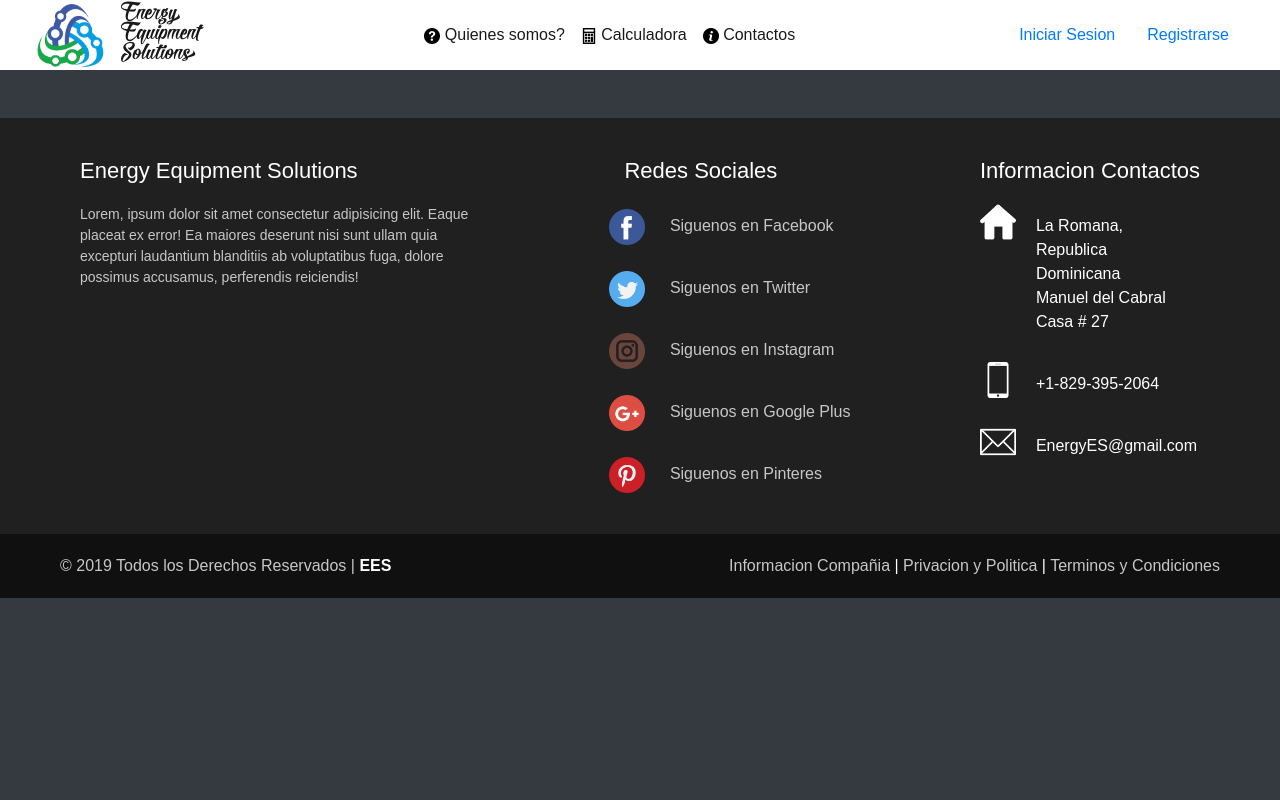
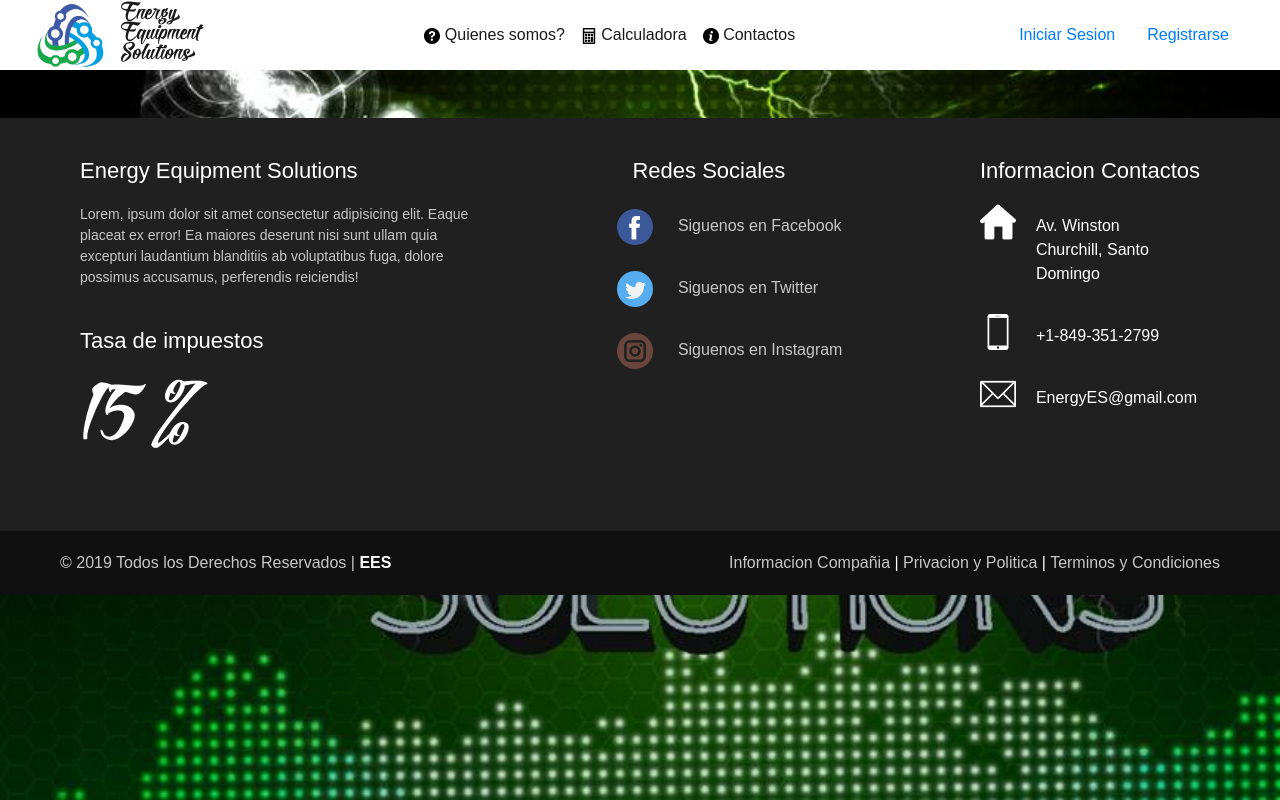
Before and after one commit to soyaaron/pagina-prestamo, a PHP site: page / in a window 1280 px wide. Run offline with PHP 8.4, Linux system fonts and the light colour scheme.

Commit message:
label, impuesto

```diff
--- a/index.php
+++ b/index.php
@@ -5,17 +5,17 @@
     <meta name="viewport" content="width=device-width, initial-scale=1.0">
     <meta http-equiv="X-UA-Compatible" content="ie=edge">
     <link rel="stylesheet" href="views/dist/css/estilos.css">
-     <link rel="stylesheet" href="views/dist/css/font.css">
+    <link rel="stylesheet" href="views/dist/css/font.css">
     <title>Energy Equipment Solutions</title>
     <link rel="stylesheet" href="https://stackpath.bootstrapcdn.com/bootstrap/4.3.1/css/bootstrap.min.css" integrity="sha384-ggOyR0iXCbMQv3Xipma34MD+dH/1fQ784/j6cY/iJTQUOhcWr7x9JvoRxT2MZw1T" crossorigin="anonymous">
 </head>
-<body class="bg-dark ">
+<body class=" " id="back">
       <nav class="navbar navbar-expand-lg navbar-light bg-white align-middl mb-0 h6" style="height: 50px; padding: 35px;">
-        <a class="navbar-brand" href="#">
+        <a class="navbar-brand" href="">
 
             <img src="views/dist/img/logo1.png" width="70px" alt="">
 
-                <a class="navbar-brand" href="#" id="EES">
+                <a class="navbar-brand" href="" id="EES">
 
                               <td class="align-top">Energy</td> <br>
                               <td class="align-middle">Equipment</td> <br>
@@ -29,27 +29,26 @@
                 <div class="collapse navbar-collapse " id="navbarSupportedContent">
                   <ul class="navbar-nav mr-auto" id="datos">
                     <li class="nav-item active ">
-                        <a class="nav-link" href="quienes-somos.html">
+                        <a class="nav-link" href="quienes-somos.php">
                         <img src="views/dist/icon/interrogacion.png  " style="width: 16px; height: 16px;">
                         Quienes somos? <span class="sr-only">(current)</span></a>
                     </li>
                     <li class="nav-item active">
-                        <a class="nav-link" href="calculadora.html">
+                        <a class="nav-link" href="calculadora.php">
                         <img src="views/dist/icon/calculadora.png" style="width: 16px; height: 16px;">
                         Calculadora <span class="sr-only">(current)</span></a>
                     </li>
                     <li class="nav-item active">
-                        <a class="nav-link" href="contactos.html">
+                        <a class="nav-link" href="contactos.php">
                         <img src="views/dist/icon/info.png" style="width: 16px; height: 16px;">
                         Contactos <span class="sr-only">(current)</span></a>
                     </li>
                   </ul>
 
                 </div>
-                <a class="nav-link" href="/Login/index.php">Iniciar Sesion <span class="sr-only">(current)</span></a>
-                  <a class="nav-link" href="/Login/registro.php">Registrarse <span class="sr-only">(current)</span></a>
+                <a class="nav-link" href="views/Login/index.php">Iniciar Sesion <span class="sr-only">(current)</span></a>
+                  <a class="nav-link" href="views/Login/registro.php">Registrarse <span class="sr-only">(current)</span></a>
       </nav><br><br>
-
 
       <footer>
 
@@ -62,6 +61,9 @@
 
                              <p>Lorem, ipsum dolor sit amet consectetur adipisicing elit. Eaque placeat ex error! Ea maiores deserunt nisi sunt ullam quia excepturi laudantium blanditiis ab voluptatibus fuga, dolore possimus accusamus, perferendis reiciendis!</p>
 
+                             <br>
+                             <h1>Tasa de impuestos</h1>
+                             <label for="" id="impuesto">15 %</label>
                          </div>
 
                          <div class="colum2">
@@ -80,14 +82,14 @@
                                 <a href=""><img src="views/dist/icon/instagram.png">
                                  <label>Siguenos en Instagram</label></a>
                              </div>
-                             <div class="row">
+                             <!--<div class="row">
                                 <a href=""><img src="views/dist/icon/google-plus.png">
                                  <label>Siguenos en Google Plus</label></a>
                              </div>
                              <div class="row">
                                 <a href=""><img src="views/dist/icon/pinterest.png">
                                  <label>Siguenos en Pinteres</label></a>
-                             </div>
+                             </div>-->
 
 
                          </div>
@@ -98,15 +100,12 @@
 
                              <div class="row2">
                                  <img src="views/dist/icon/house.png">
-                                 <label>La Romana,
-                                 Republica Dominicana
-                                 Manuel del Cabral
-                                 Casa # 27</label>
+                                 <label>Av. Winston Churchill, Santo Domingo</label>
                              </div>
 
                              <div class="row2">
                                  <img src="views/dist/icon/smartphone.png">
-                                 <label>+1-829-395-2064</label>
+                                 <label>+1-849-351-2799</label>
                              </div>
 
                              <div class="row2">
--- a/views/dist/css/estilos.css
+++ b/views/dist/css/estilos.css
@@ -3,8 +3,16 @@
     padding: 0px;
     box-sizing: border-box;
     font-family: sans-serif;
+
+}
+body{
+    background-image: url("../img/ees.jpg");
+	background-size: cover;
 }
 
+#impuesto{
+    font-size: 80px;
+}
 
 footer{
     width: 100%;
--- a/views/dist/css/font.css
+++ b/views/dist/css/font.css
@@ -23,3 +23,6 @@ html,body{
 #datos{
     margin-left: auto;
 }
+#impuesto{
+   font-family: "Roverd";
+}
```
Also changed, not shown: views/dist/img/ees.jpg (added).
